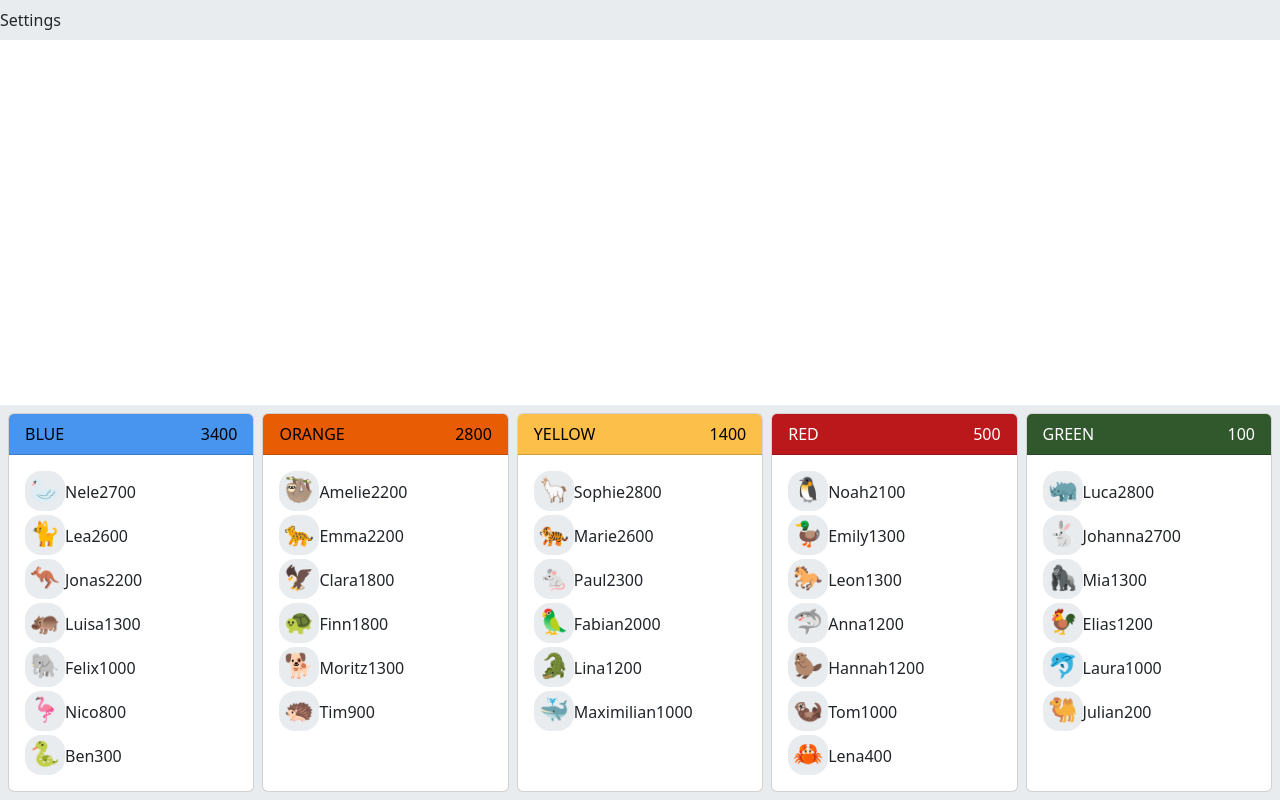
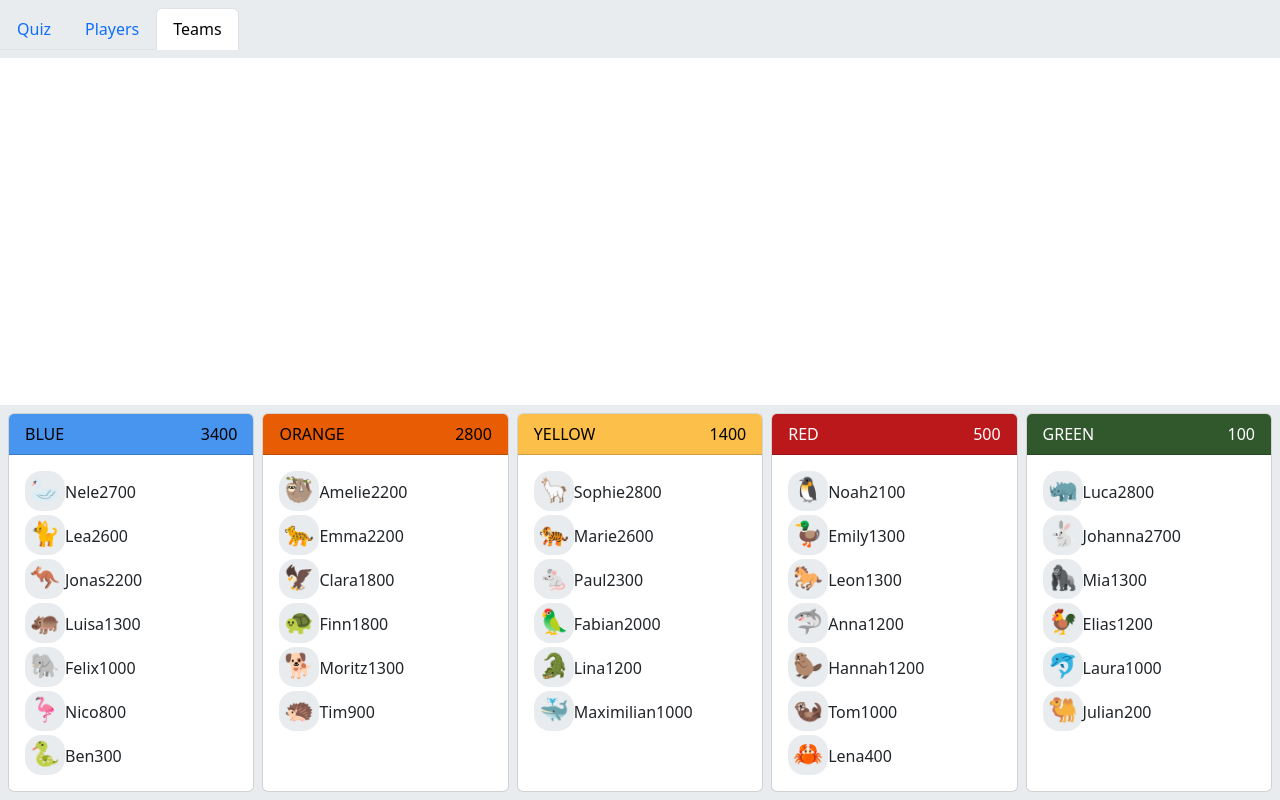
Before and after one commit to tdreja/single-page-quiz, a React (Vite) app: page / in a window 1280 px wide. Built offline with nearby package versions, Linux system fonts and the light colour scheme.

Commit message:
feat(Tabs): Add tabs for game mode

```diff
--- a/src/App.tsx
+++ b/src/App.tsx
@@ -7,21 +7,29 @@ import { Changes, GameEvent, restoreChanges, storeChanges } from './events/commo
 import { GameContext, GameEventContext, GameEventListener } from './components/common/GameContext';
 import { prepareGame } from './dev/dev-setup';
 import { restoreGame, storeGame } from './components/common/Storage';
+import { SettingsBar } from './components/common/SettingsBar';
+import { TabContext, TabSettings } from './components/common/TabContext';
 
 type ChannelListener = (event: MessageEvent) => void;
+const initialGame = emptyGame();
+const channel = new BroadcastChannel('der-grosse-preis');
+let channelListener: ChannelListener = () => {};
 
 function App() {
-    const [channel, setChannel] = useState<BroadcastChannel | null>(null);
-    const [game, setGame] = useState<Game>(emptyGame());
+    const [game, setGame] = useState<Game>(initialGame);
+    const [tabSettings, setTabSettings] = useState<TabSettings>({
+        editor: true,
+        presenter: false,
+    });
 
     // Update game when an event is received and store the new state
     const onGameEvent = useCallback<GameEventListener>((event: GameEvent) => {
+        console.log('Game Event', event);
         const update = event.updateGame(game);
         if (update.updates.length > 0) {
             storeGame(update.updatedGame, update.updates);
-            if (channel) {
+            console.log('Send message to channel', update.updates);
             channel.postMessage(JSON.stringify(storeChanges(update.updates)));
-            }
             setGame(update.updatedGame);
         }
     }, [game]);
@@ -30,6 +38,7 @@ function App() {
     const onChannelEvent = useCallback<ChannelListener>((event: MessageEvent) => {
         const changes = restoreChanges(JSON.parse(event.data));
         const updatedGame = restoreGame(game, changes);
+        console.log('Received message from channel', event.data);
         setGame(updatedGame);
     }, []);
 
@@ -42,17 +51,20 @@ function App() {
         }
         setGame(updatedGame);
 
-        if (channel == null) {
-            const newChannel = new BroadcastChannel('der-grosse-preis');
-            setChannel(newChannel);
-            newChannel.onmessage = onChannelEvent;
-        }
+        channel.removeEventListener('message', channelListener);
+        channelListener = onChannelEvent;
+        channel.addEventListener('message', channelListener);
     }, []);
 
     return (
         <GameContext.Provider value={game}>
             <GameEventContext.Provider value={onGameEvent}>
-                <nav className="navbar sticky-top bg-body-secondary">Settings</nav>
+                <TabContext.Provider value={{
+                    settings: tabSettings,
+                    setSettings: setTabSettings,
+                }}
+                >
+                    <SettingsBar />
                     <main className="container-fluid d-flex flex-row flex-nowrap gap-2 pt-2">
                         <div className="col">
                             <article className="card" id="text-multiple-choice">
@@ -73,6 +85,7 @@ function App() {
                         </div>
                     </main>
                     <TeamsBottomNav />
+                </TabContext.Provider>
             </GameEventContext.Provider>
         </GameContext.Provider>
     );
--- /dev/null
+++ b/src/components/common/SettingsBar.tsx
@@ -0,0 +1,31 @@
+import React, { ReactElement, useContext } from 'react';
+import { TabContext } from './TabContext';
+import { GameContext, GameEventContext } from './GameContext';
+import { GameState } from '../../model/game/game';
+import { SwitchStateEvent } from '../../events/setup-events';
+
+export const SettingsBar = (): ReactElement => {
+    const game = useContext(GameContext);
+    const onGameUpdate = useContext(GameEventContext);
+    const tabSettings = useContext(TabContext);
+
+    const changeState = (state: GameState): void => {
+        onGameUpdate(new SwitchStateEvent(state));
+    };
+
+    return (
+        <nav className="navbar sticky-top bg-body-secondary">
+            <ul className="nav nav-tabs">
+                <li className={`nav-item nav-link ${game.state === GameState.GAME_ACTIVE ? 'active' : ''}`} onClick={() => changeState(GameState.GAME_ACTIVE)}>
+                    Quiz
+                </li>
+                <li className={`nav-item nav-link ${game.state === GameState.PLAYER_SETUP ? 'active' : ''}`} onClick={() => changeState(GameState.PLAYER_SETUP)}>
+                    Players
+                </li>
+                <li className={`nav-item nav-link ${game.state === GameState.TEAM_SETUP ? 'active' : ''}`} onClick={() => changeState(GameState.TEAM_SETUP)}>
+                    Teams
+                </li>
+            </ul>
+        </nav>
+    );
+};
--- /dev/null
+++ b/src/components/common/TabContext.ts
@@ -0,0 +1,19 @@
+import { Context, createContext } from 'react';
+
+export interface TabSettings {
+    editor: boolean,
+    presenter: boolean,
+}
+
+export type EditTabSettings = {
+    settings: TabSettings,
+    setSettings: (newSettings: TabSettings) => void,
+};
+
+export const TabContext: Context<EditTabSettings> = createContext<EditTabSettings>({
+    settings: {
+        editor: false,
+        presenter: false,
+    },
+    setSettings: () => {},
+});
--- a/src/events/common-events.ts
+++ b/src/events/common-events.ts
@@ -1,6 +1,9 @@
 import { Game, GameRound, GameState } from '../model/game/game';
 
 export enum EventType {
+    // Global events
+    SWITCH_GAME_STATE = 'switch-game-state',
+
     // Events for each round
     START_ROUND = 'start-round',
     ACTIVATE_BUZZER = 'activate-buzzer',
--- a/src/events/setup-events.ts
+++ b/src/events/setup-events.ts
@@ -1,5 +1,5 @@
 import { nextRandom, shuffleArray } from '../model/common';
-import { Game } from '../model/game/game';
+import { Game, GameState } from '../model/game/game';
 import { Emoji, Player } from '../model/game/player';
 import { Team, TeamColor } from '../model/game/team';
 import { BasicGameEvent, Changes, EventType, GameUpdate, noUpdate, update } from './common-events';
@@ -225,3 +225,20 @@ export class ShuffleTeamsEvent extends BasicGameEvent {
         }
     }
 }
+
+export class SwitchStateEvent extends BasicGameEvent {
+    private readonly _targetState: GameState;
+
+    public constructor(targetState: GameState) {
+        super(EventType.SWITCH_GAME_STATE);
+        this._targetState = targetState;
+    }
+
+    public updateGame(game: Game): GameUpdate {
+        if (game.state === this._targetState) {
+            return noUpdate(game);
+        }
+        game.state = this._targetState;
+        return update(game, Changes.GAME_SETUP);
+    }
+}
--- a/src/model/game/json/game.ts
+++ b/src/model/game/json/game.ts
@@ -1,7 +1,7 @@
 import { arrayAsSet } from '../../common';
 import { JsonDynamicQuestionData, JsonStaticQuestionData } from '../../quiz/json';
 import { Question } from '../../quiz/question';
-import { Game, GameSection, RoundState } from '../game';
+import { Game, GameSection, GameState, RoundState } from '../game';
 import { TeamColor } from '../team';
 import { JsonPlayer, restorePlayers as importPlayers, storePlayer } from './player';
 import { JsonTeam, restoreTeams as importTeams, storeTeam } from './team';
@@ -21,6 +21,7 @@ export interface JsonUpdatableGameData {
     teams?: Array<JsonTeam>,
     players?: Array<JsonPlayer>,
     sections?: Array<JsonDynamicSectionData>,
+    state?: GameState,
 }
 
 type OptionalGameSection = {
@@ -81,6 +82,7 @@ export function exportGame(game: Game): JsonUpdatableGameData {
         teams,
         players,
         sections,
+        state: game.state,
     };
 }
 
@@ -99,12 +101,16 @@ export function exportCurrentRound(game: Game): JsonCurrentRound {
 }
 
 export function importGame(game: Game, json?: JsonUpdatableGameData) {
+    console.warn('Import JSON', json);
     if (!json) {
         return;
     }
     importPlayers(game, json);
     importTeams(game, json);
     importCompletedQuestions(game, json);
+    if (json.state) {
+        game.state = json.state;
+    }
 }
 
 export function getQuestion(game: Game, sectionName?: string, questionId?: string): Question | undefined {
```
Lines whose indentation alone changed are shown as unchanged.
